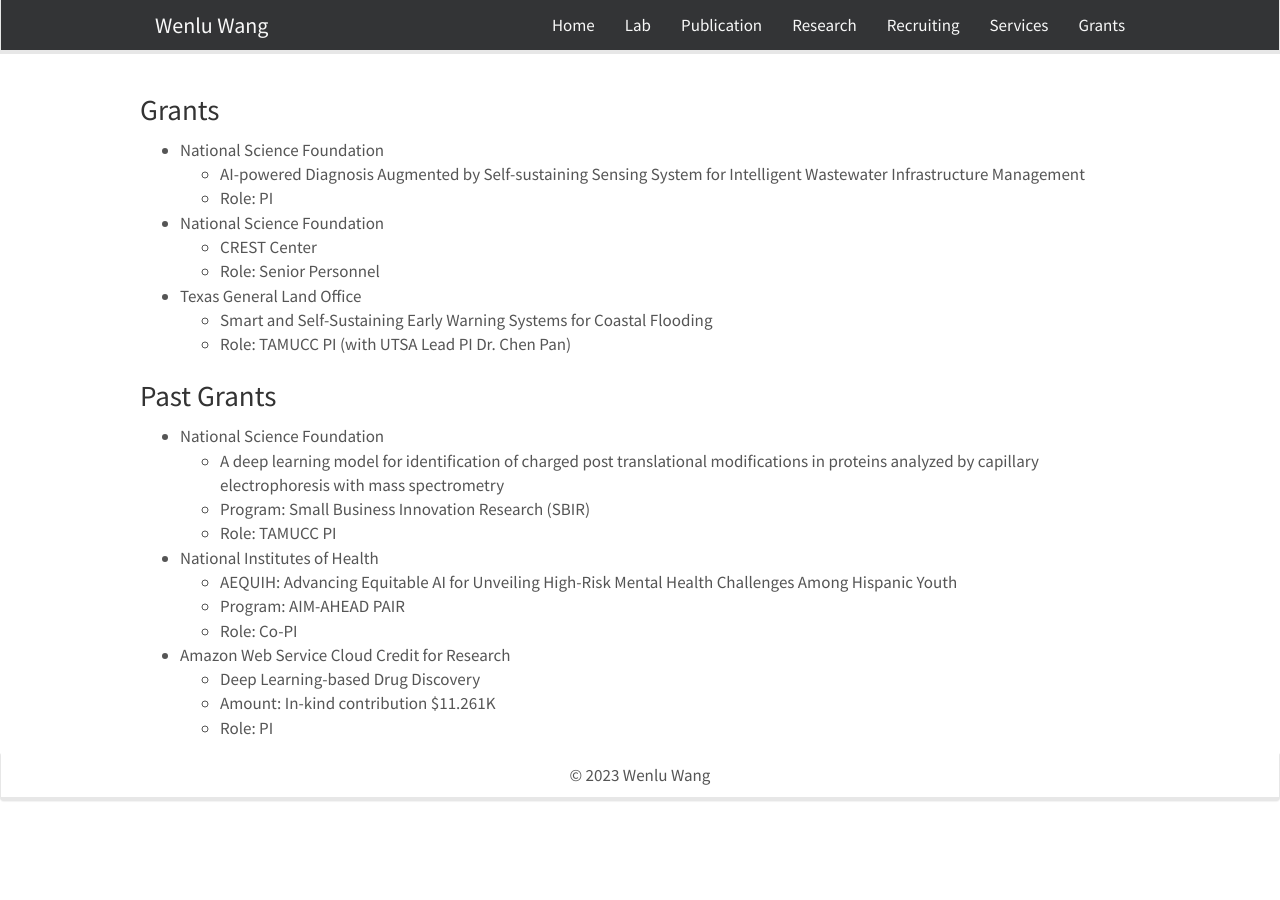
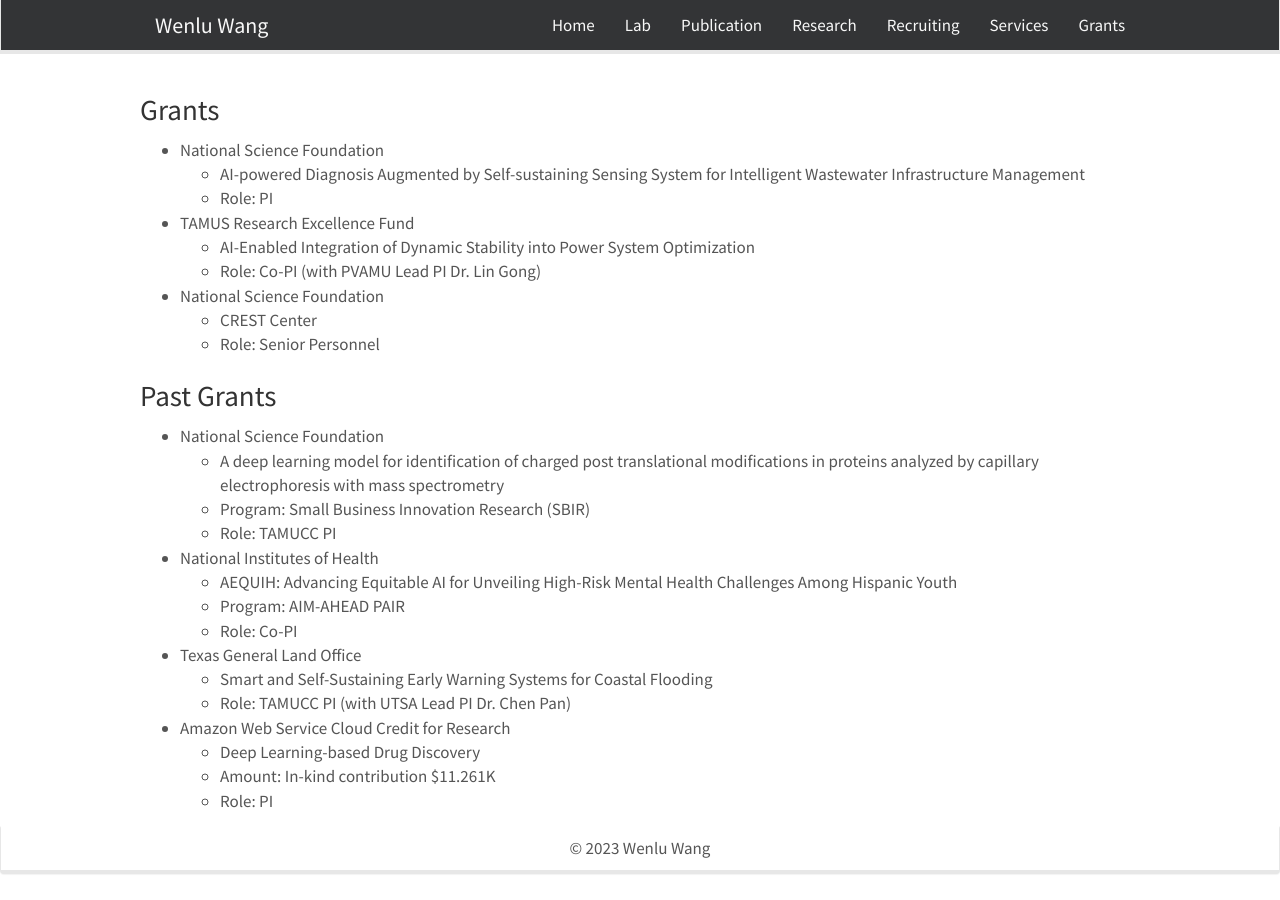
Before and after one commit to WENLU-W/WENLU-W.github.io, a Jekyll site: the page built from docs/_pages/grants.md, in a window 1280 px wide. Built offline with Jekyll 4.4.1, drawn with Linux system fonts in a browser that asks for light colours; nearby versions of some CDN libraries.

Commit message:
Update grants.md

```diff
--- a/docs/_pages/grants.md
+++ b/docs/_pages/grants.md
@@ -11,12 +11,12 @@ permalink: /grants/
 - National Science Foundation
 	- AI-powered Diagnosis Augmented by Self-sustaining Sensing System for Intelligent Wastewater Infrastructure Management
 	- Role: PI
+- TAMUS Research Excellence Fund
+	- AI-Enabled Integration of Dynamic Stability into Power System Optimization
+	- Role: Co-PI (with PVAMU Lead PI Dr. Lin Gong)
 - National Science Foundation
     - CREST Center
     - Role: Senior Personnel
-- Texas General Land Office
-	- Smart and Self-Sustaining Early Warning Systems for Coastal Flooding
-	- Role: TAMUCC PI (with UTSA Lead PI Dr. Chen Pan)
 
 ### Past Grants
 - National Science Foundation
@@ -27,6 +27,9 @@ permalink: /grants/
 	- AEQUIH: Advancing Equitable AI for Unveiling High-Risk Mental Health Challenges Among Hispanic Youth
 	- Program: AIM-AHEAD PAIR
 	- Role: Co-PI
+- Texas General Land Office
+	- Smart and Self-Sustaining Early Warning Systems for Coastal Flooding
+	- Role: TAMUCC PI (with UTSA Lead PI Dr. Chen Pan)
 - Amazon Web Service Cloud Credit for Research
 	- Deep Learning-based Drug Discovery
 	- Amount: In-kind contribution $11.261K
```
